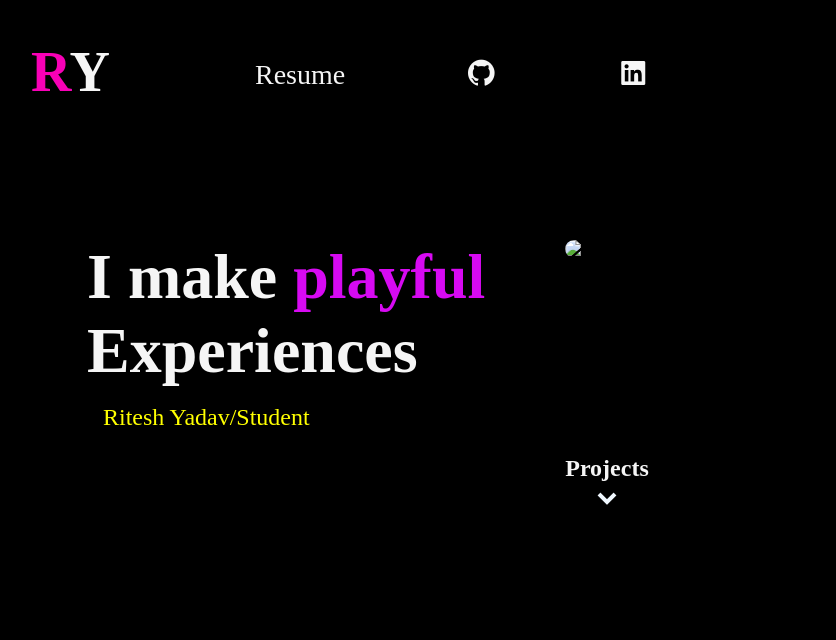
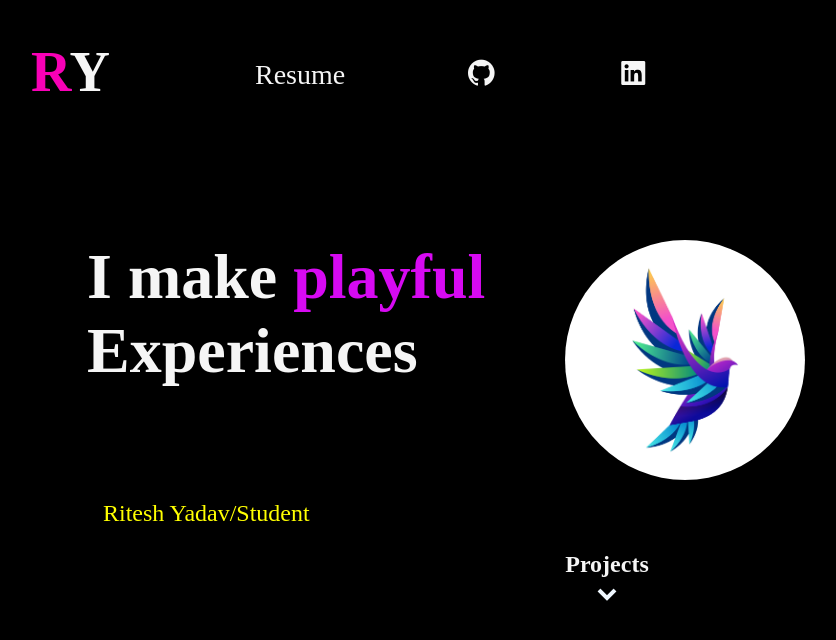
Before and after one commit to riteshy1802/DevClubz2, a plain HTML site: page index.html in a window 1280 px wide. Shown: the whole page, without its empty margins (33-869 px from the left). Drawn offline with nearby package versions, Linux system fonts and the light colour scheme.

Commit message:
update_html

```diff
--- a/index.html
+++ b/index.html
@@ -4,7 +4,7 @@
     <meta charset="UTF-8" />
     <meta name="viewport" content="width=device-width, initial-scale=1.0" />
     <title>My Portfolio</title>
-    <link rel="icon" href="./img/RY_logo.jpg" />
+    <link rel="icon" href="./RY_logo.jpg" />
     <!-- Box Icons -->
     <link
       rel="stylesheet"
@@ -16,7 +16,7 @@
   <body>
     <link rel="stylesheet" href="./style.css" />
     <h1><span>R</span>Y</h1>
-    <img class="ham" src="./img/hamburgerMenu.png" alt="Broken Image" />
+    <img class="ham" src="./hamburgerMenu.png" alt="Broken Image" />
     <nav class="navbar">
       <ul class="ul nav-links">
         <li>
@@ -36,7 +36,7 @@
           </a>
         </li>
       </ul>
-      <img class="closeBtn" src="./img/closeMenu.png" alt="Broken Image" />
+      <img class="closeBtn" src="./closeMenu.png" alt="Broken Image" />
     </nav>
     <header>
       <div class="content">
@@ -47,7 +47,7 @@
           </h2>
         </div>
         <div class="image">
-          <img class="img1" src="./img/birdlogo.jpg" alt="Broken Image" />
+          <img class="img1" src="./birdlogo.jpg" alt="Broken Image" />
         </div>
       </div>
       <div class="myself">
```
